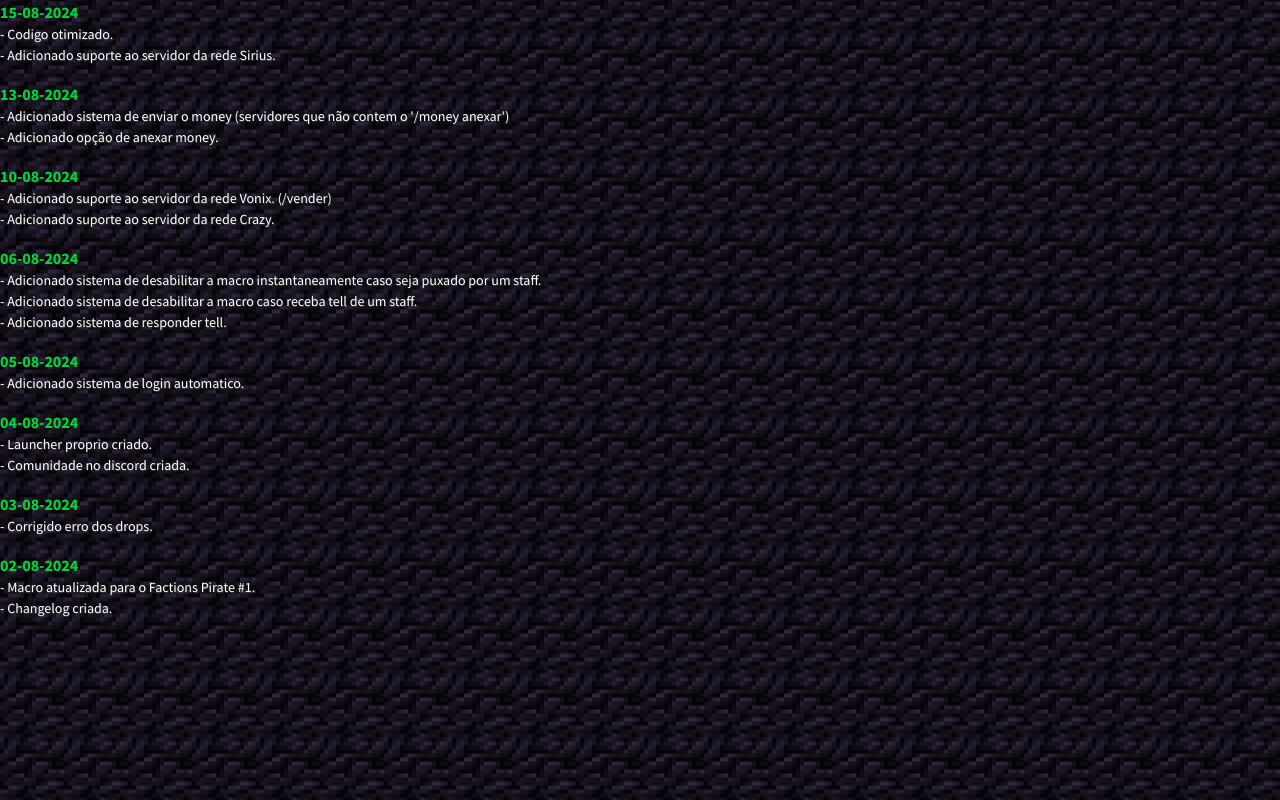
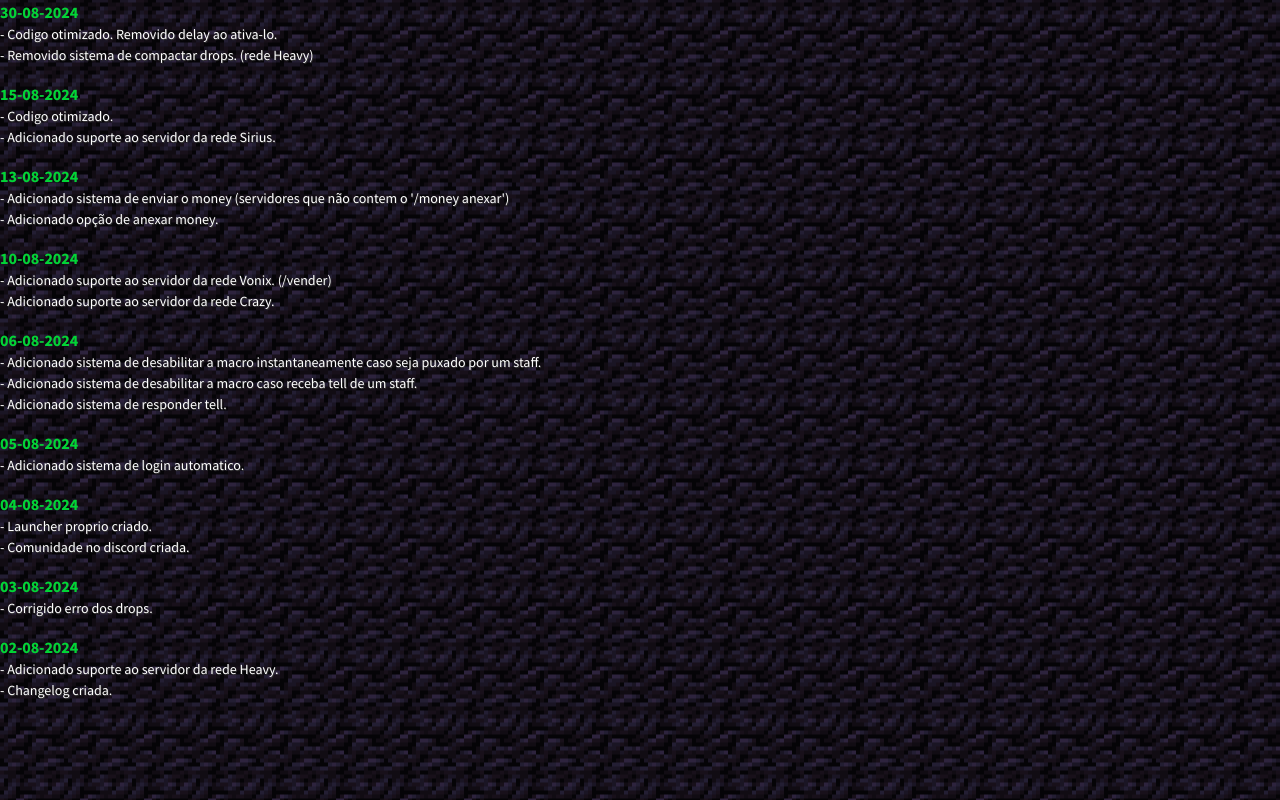
Before and after one commit to oMegaTraiin/minecraft-changelog, a plain HTML site: page index.html in a window 1280 px wide. Drawn offline with nearby package versions, Linux system fonts and the light colour scheme.

Commit message:
Add files via upload

```diff
--- a/index.html
+++ b/index.html
@@ -12,6 +12,10 @@
 <body>
     <div class="row">
         <div class="col-10">
+            <ul>30-08-2024
+                <li>- Codigo otimizado. Removido delay ao ativa-lo.</li>
+                <li>- Removido sistema de compactar drops. (rede Heavy)</li>
+            </ul>
             <ul>15-08-2024
                 <li>- Codigo otimizado.</li>
                 <li>- Adicionado suporte ao servidor da rede Sirius.</li>
@@ -40,7 +44,7 @@
                 <li>- Corrigido erro dos drops.</li>
             </ul>
             <ul>02-08-2024
-                <li>- Macro atualizada para o Factions Pirate #1.</li>
+                <li>- Adicionado suporte ao servidor da rede Heavy.</li>
                 <li>- Changelog criada.</li>
             </ul>
         </div>
```
